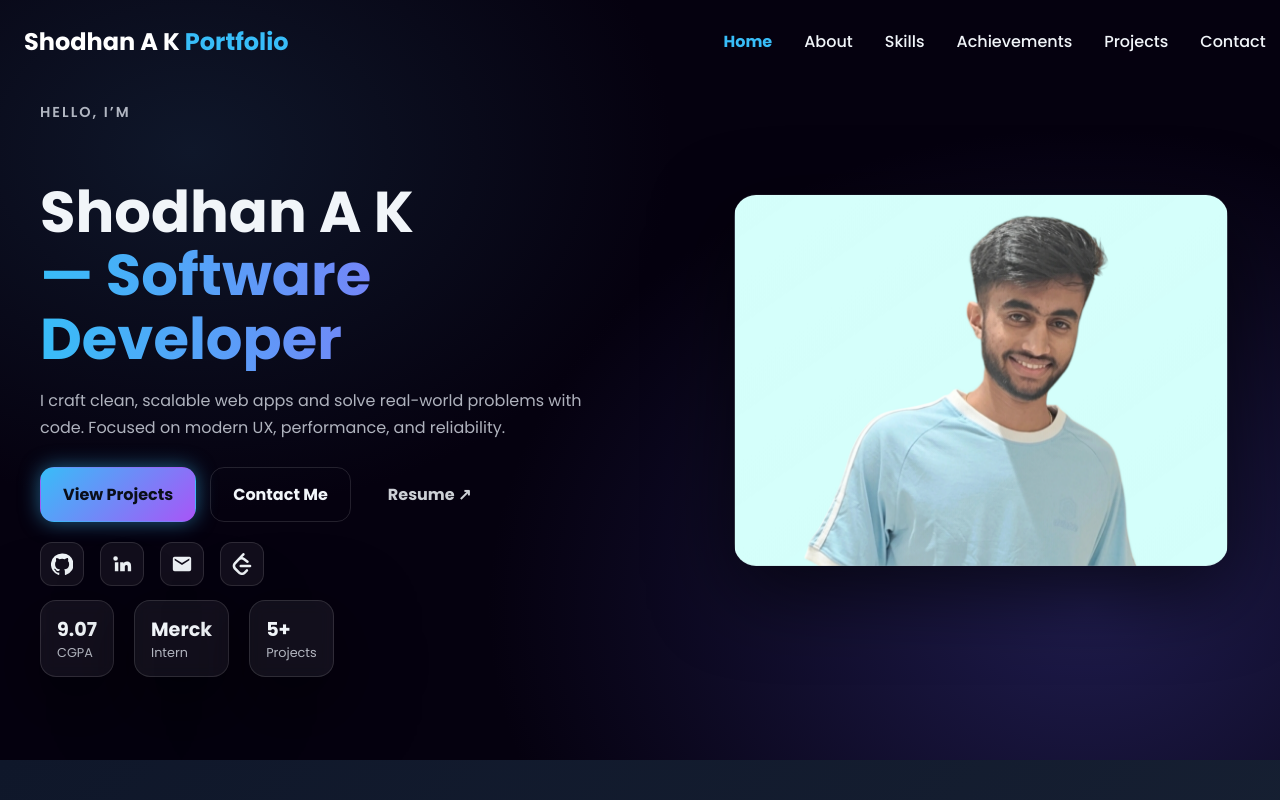
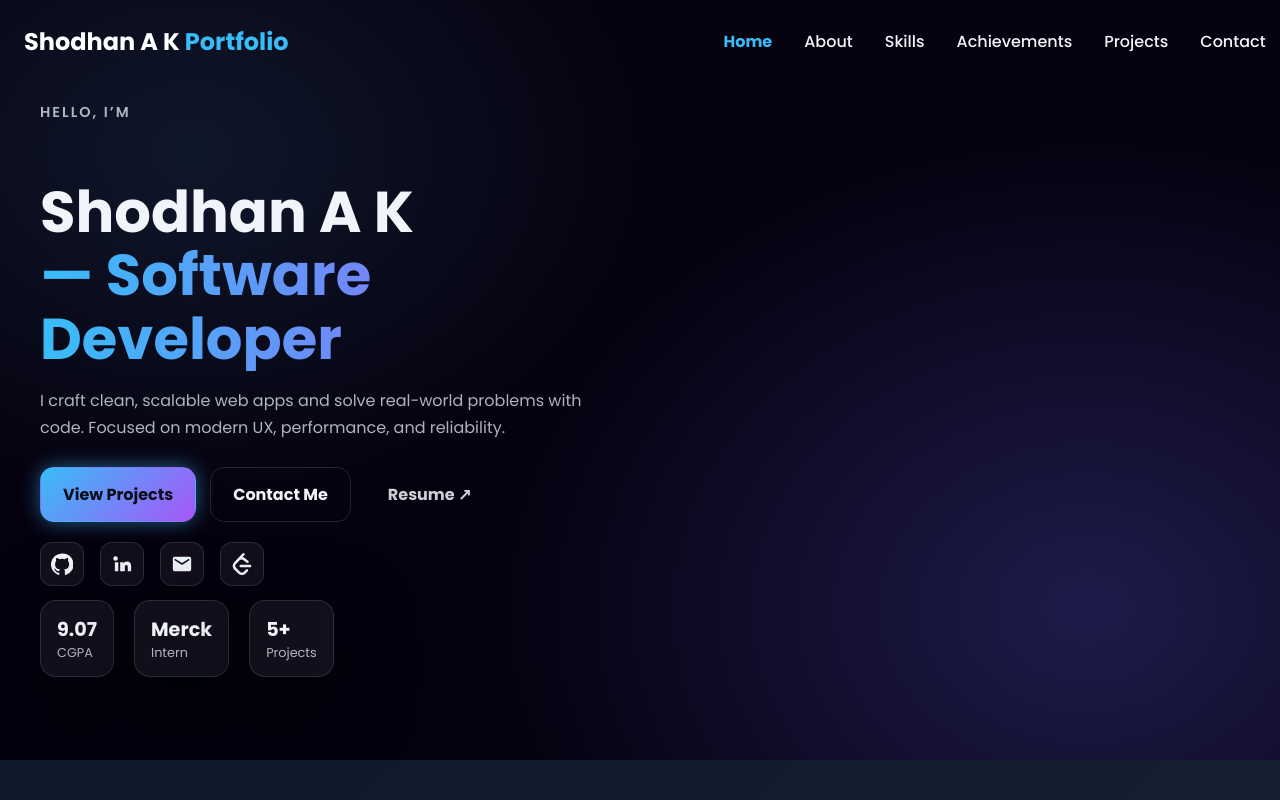
Before and after one commit to shodhan07/PortfolioReact, a React (Vite) app: page / in a window 1280 px wide. Shown: the top 800 px of the page. Built offline with nearby package versions, Linux system fonts and the light colour scheme.

Commit message:
Removed pic

```diff
--- a/src/components/Home.css
+++ b/src/components/Home.css
@@ -179,7 +179,7 @@
   display: grid;
   place-items: center;
 }
-.visual-card {
+/* .visual-card {
   width: min(500px, 95%);
   aspect-ratio: 4/3;
   border-radius: 22px;
@@ -191,7 +191,7 @@
   position: relative;
   overflow: hidden;
   animation: float 8s ease-in-out infinite;
-}
+} */
 .glow-circle {
   position: absolute;
   width: 200px;
```
